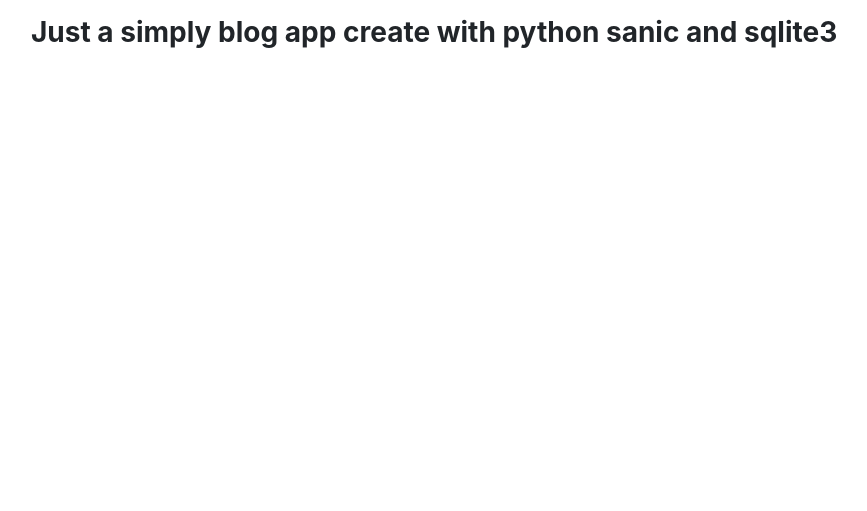
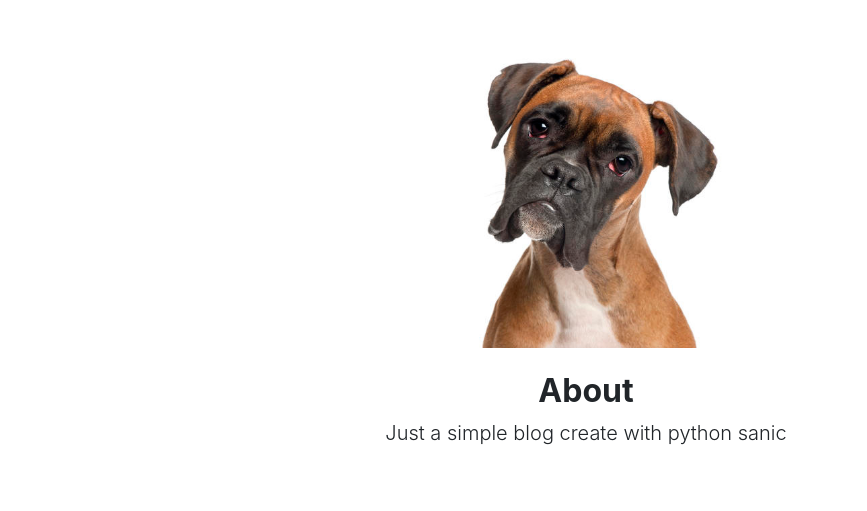
Before and after one commit to nndat/LearnSanic, a Python web app: template templates/about.html in a window 1280 px wide. Shown: the part 56-567 px from the top of the page, without its empty margins (54-921 px from the left). Run offline with Jinja, Linux system fonts and the light colour scheme; the template is opened without the code that fills it, so the values that code supplies are empty; some libraries are stand-ins or nearby versions.

Commit message:
update blog app

```diff
--- a/database.py
+++ b/database.py
@@ -45,7 +45,8 @@
 def get_all_posts(num=None):
     con, cur = get_connect()
     if num is None:
-        posts = cur.execute("SELECT * FROM posts").fetchall()
+        posts = cur.execute("""SELECT * FROM posts
+                                ORDER BY create_at DESC""").fetchall()
     else:
         posts = cur.execute("SELECT * FROM posts").fetchmany(num)
     con.close()
--- /dev/null
+++ b/requirements.txt
@@ -0,0 +1,3 @@
+sanic
+sanic-jinja2
+Markdown
--- a/templates/about.html
+++ b/templates/about.html
@@ -1,10 +1,13 @@
 {% extends 'base.html' %}
-{% block title %}<title>About</title>{% endblock %}
+{% block title %}
+  <title>About</title>
+{% endblock %}
 
 {% block body %}
-<div class="container">
-  <p>
-    <h3><b>Just a simply blog app create with python sanic and sqlite3</b></h3>
-  </p>
+<div class="py-5 text-center">
+    <img class="d-block mx-auto mb-4" src={{ url_for('static', filename='/imgs/dog.jpeg') }} alt="" width="300" height="300">
+    <h2><b>About</h2>
+    <p class="lead">Just a simple blog create with python sanic</p>
 </div>
+
 {% endblock %}
--- a/templates/base.html
+++ b/templates/base.html
@@ -2,7 +2,7 @@
 <html>
 <head>
   {% block title %} {% endblock %}
-  <title>a place for boring people</title>
+  <title>Just a simple blog!</title>
   <meta charset="utf-8">
   <meta name="viewport" content="width=device-width, initial-scale=1">
   <!-- <link rel="stylesheet" href="https://maxcdn.bootstrapcdn.com/bootstrap/4.3.1/css/bootstrap.min.css">
@@ -10,6 +10,7 @@
   <script src="https://cdnjs.cloudflare.com/ajax/libs/popper.js/1.14.7/umd/popper.min.js"></script>
   <script src="https://maxcdn.bootstrapcdn.com/bootstrap/4.3.1/js/bootstrap.min.js"></script> -->
   <link rel="stylesheet" href={{ url_for( "static", filename="/css/bootstrap.css") }}>
+  <link rel="stylesheet" href={{ url_for( "static", filename="/css/bootstrap.min.css") }}>
 </head>
 <body>
   <nav class="navbar navbar-expand-sm bg-dark navbar-dark">
--- a/templates/index.html
+++ b/templates/index.html
@@ -12,6 +12,9 @@
       <a href={{ url_for('post', id=item['id']) }}>{{ item['title'] }}</a>
     </h2>
   </li>
+    <p class="blog-post-meta">
+      <small>Create at: {{ item['create_at'] }}</small>
+    </p>
     <p>{{ item['content'][:160] }}...
       <a href={{ url_for('post', id=item['id']) }}>read more</a></p>
     {% endfor %}
--- a/templates/post.html
+++ b/templates/post.html
@@ -6,6 +6,9 @@
 {% block body %}
 <div class="container">
   <h1>{{ post['title'] }}</h1>
+  <p class="blog-post-meta">
+     <small>Create at: {{ post['create_at'] }}</small>
+  </p>
   <p>
     {{ post['content'] }}
   </p>
```
Also changed, not shown: db/blog.db, static/imgs/dog.jpeg (added), 1 other file.
